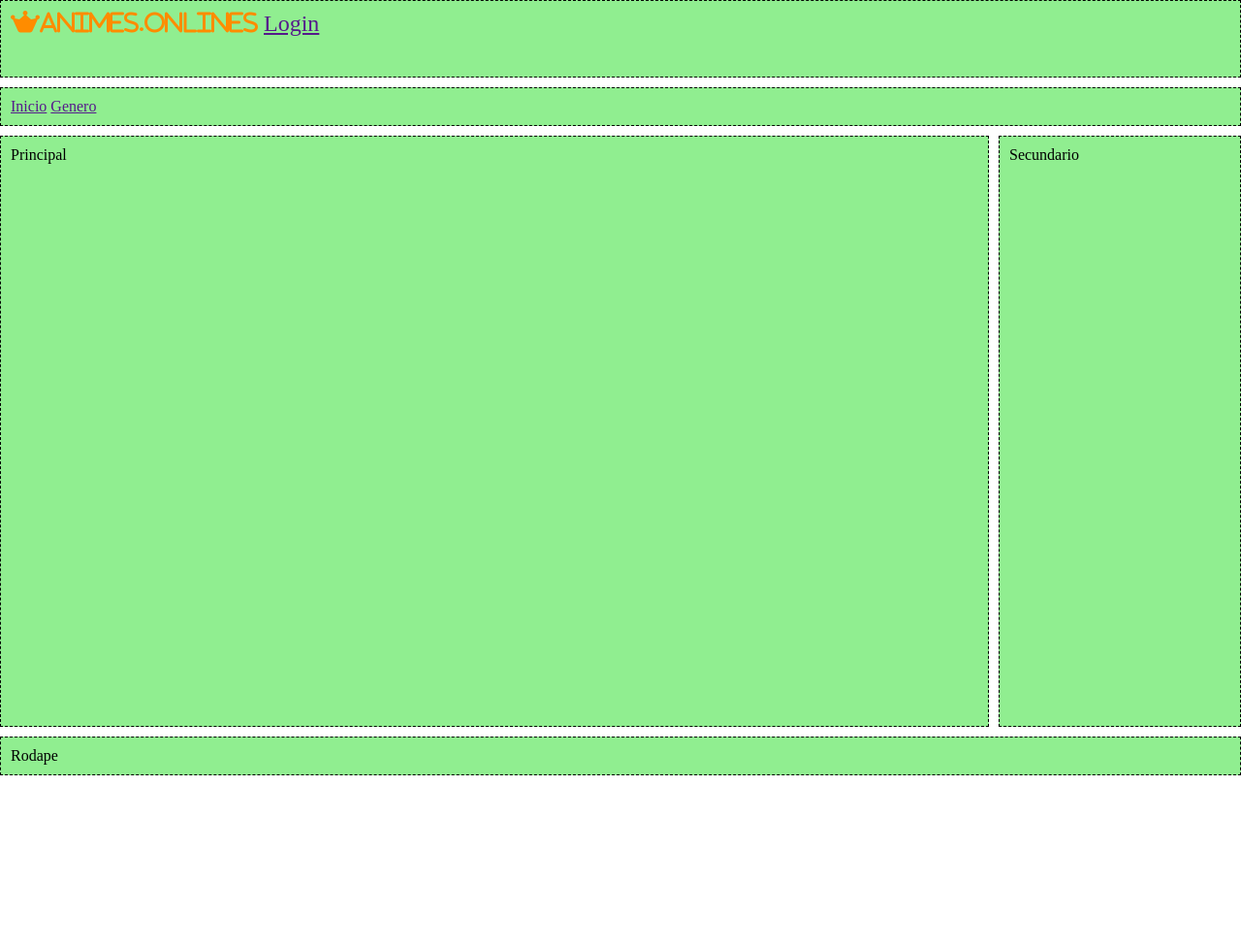
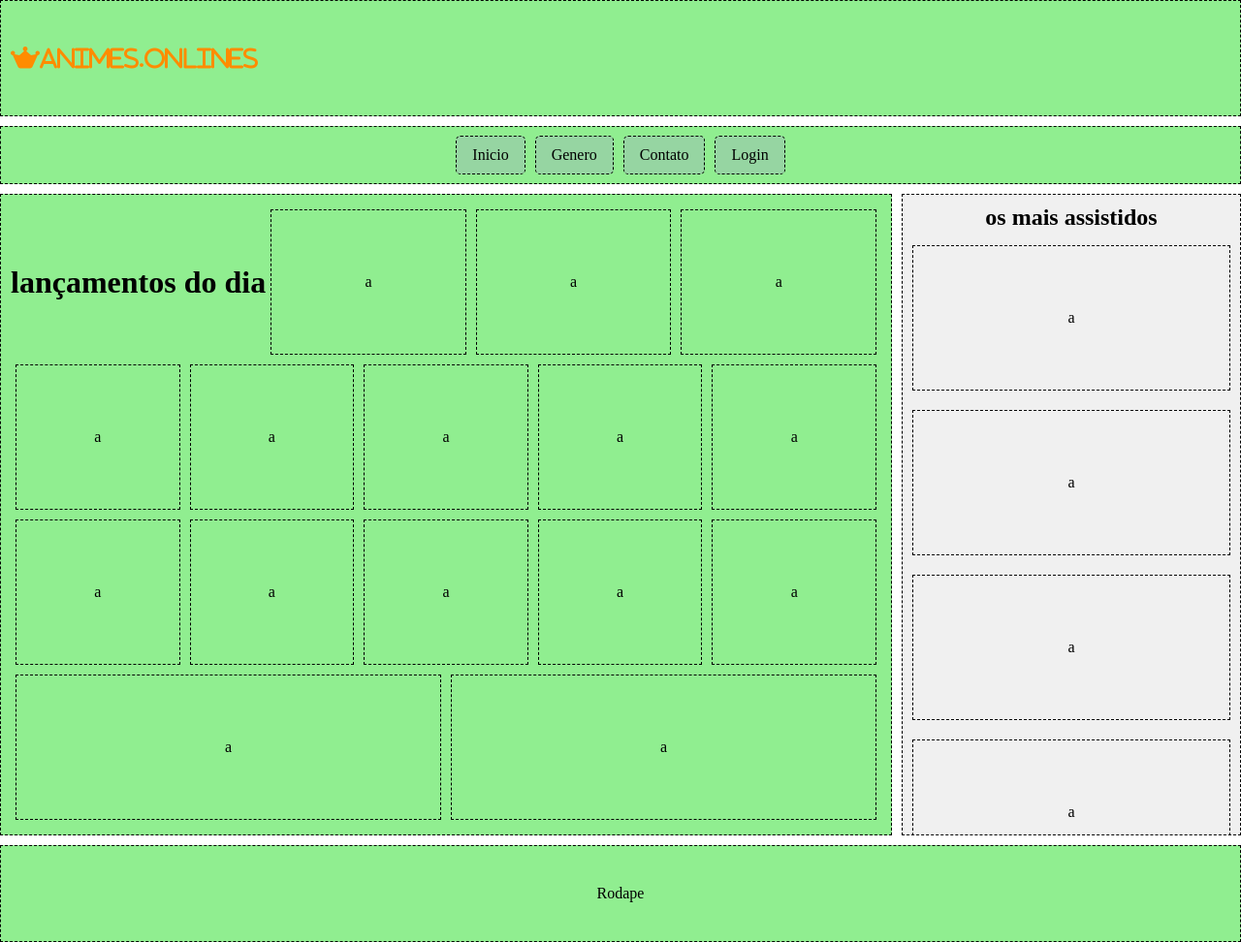
Before and after one commit to ViniciusPacheco67/site-de-animes, a plain HTML site: page index.html in a window 1280 px wide. Shown: the whole page at 97% size. Before the commit the page ends 800 px from the top, so only its background shows below. Drawn offline with Linux system fonts and the light colour scheme; a web font is replaced by a local one.

Commit message:
so por hj

```diff
--- a/estilo/style.css
+++ b/estilo/style.css
@@ -1,6 +1,6 @@
 * {
-    padding: 0px;
-    margin: 0px;
+    padding: 0;
+    margin: 0;
     box-sizing: border-box;
 }
 
@@ -8,41 +8,100 @@
     width: 100vw;
     height: 100vh;
     display: grid;
-    grid-template-rows: 80px 40px 1fr 40px;
-    grid-template-columns: 1fr 250px;
+    grid-template-rows: 120px 60px 1fr 100px;
+    grid-template-columns: 1fr 350px;
     gap: 10px;
 }
 
 .caixa {
+    display: flex;
     background-color: lightgreen;
     border: 1px dashed black;
     padding: 10px;
+    align-items: center;
+    justify-content: space-between;
 }
 
 #topo {
     grid-area: 1 / 1 / 2 / -1;
     font-size: 24px;
     color: darkorange;
+    display: flex;
     align-items: center;
-    justify-content: space-between;
 }
-#topo > a {
-    text-align: center;
+#menu {
+    grid-area: 2 / 1 / 3 / -1;
+    display: flex;
+    justify-content: center;
+    align-items: center;
 }
 
-
-#menu {
-    grid-area: 2 / 1 / 3 / -1;
+.menu {
+    display: flex;
+    gap: 10px;
+}
+.menu a {
+    background-color: rgba(158, 183, 184, 0.438);
+    text-decoration: none;
+    color: black;
+    padding: 10px 16px;
+    border: 1px dashed black;
+    border-radius: 5px;
+    display: flex;
+    align-items: center;
+    justify-content: center;
 }
 
-#pricinpal {
-    grid-area: 3 / 1 / -2 / 2;
+#principal {
+    grid-area: 3 / 1 / 4 / 2;
+    display: flex;
+    flex-wrap: wrap;
+    align-items: center;
+    justify-content: center;
+    transition: width 0.7s ease, height 0.7s ease;
+}
+
+.list {
+    display: flex;
+    border: 1px dashed black;
+    padding: 10px;
+    margin: 5px;
+    align-items: center;
+    justify-content: center;
+    flex: 1 1 150px; /* torna o item flexível */
+    min-width: 150px;
+    min-height: 150px;
 }
 
 #secundario {
-    grid-area: 3 / -2 / -2 / -1;
+    grid-area: 3 / 2 / 4 / 3;
+    display: flex;
+    flex-direction: column;
+    gap: 10px;
+    padding: 10px;
+    background-color: #f0f0f0;
+    border: 1px dashed black;
+    align-items: center;
+    justify-content: flex-start;
+    overflow-y: auto;
+}
+
+.secund {
+    display: flex;
+    border: 1px dashed black;
+    padding: 10px;
+    margin: 5px;
+    flex-direction: column;
+    align-items: center;
+    justify-content: center;
+    min-width: 150px;
+    min-height: 150px;
+    width: 100%;
 }
 
 #rodape {
-    grid-area: -2 / 1 / -1 / -1;
+    grid-area: 4 / 1 / 5 / -1;
+    display: flex;
+    align-items: center;
+    justify-content: center;
 }
--- a/index.html
+++ b/index.html
@@ -5,26 +5,54 @@
     <meta name="viewport" content="width=device-width, initial-scale=1.0">
     <link rel="stylesheet" href="https://cdnjs.cloudflare.com/ajax/libs/font-awesome/6.7.2/css/all.min.css" integrity="sha512-Evv84Mr4kqVGRNSgIGL/F/aIDqQb7xQ2vcrdIwxfjThSH8CSR7PBEakCr51Ck+w+/U6swU2Im1vVX0SVk9ABhg==" crossorigin="anonymous" referrerpolicy="no-referrer" />
     <link href="https://fonts.googleapis.com/css2?family=Bebas+Neue&family=Henny+Penny&display=swap" rel="stylesheet">
-    <title>Desafio 1 - Grid Layout </title>
+    <title>animes.online </title>
     <link rel="stylesheet" href="estilo/style.css">
+    <link rel="stylesheet" href="medias/style.css">
 </head>
 <body>
     <div class="container">
         <header class="caixa" id="topo">
             <i class="fa-solid fa-web-awesome" id="logo">Animes.onlines</i>
-            <a href="">Login</a>
         </header>
         <nav class="caixa" id="menu">
-            <a href="">Inicio</a>
-            <a href="">Genero</a>
-            <a href=""></a>
-            <a href=""></a>
+            <div class="menu">
+                <a href="" class="link">Inicio</a>
+                <a href="" class="link">Genero</a>
+                <a href="" class="link">Contato</a>
+                <a href="" class="link">Login</a>
+            </div>
         </nav>
         <main class="caixa" id="principal">
-            Principal
+            <h1>lançamentos do dia</h1>
+            <div class="list">a</div>
+            <div class="list">a</div>
+            <div class="list">a</div>
+            <div class="list">a</div>
+            <div class="list">a</div>
+            <div class="list">a</div>
+            <div class="list">a</div>
+            <div class="list">a</div>
+            <div class="list">a</div>
+            <div class="list">a</div>
+            <div class="list">a</div>
+            <div class="list">a</div>
+            <div class="list">a</div>
+            <div class="list">a</div>
+            <div class="list">a</div>
         </main>
         <aside class="caixa" id="secundario">
-            Secundario
+            <h1>os mais assistidos</h1>
+            <div class="secund">a</div>
+            <div class="secund">a</div>
+            <div class="secund">a</div>
+            <div class="secund">a</div>
+            <div class="secund">a</div>
+            <div class="secund">a</div>
+            <div class="secund">a</div>
+            <div class="secund">a</div>
+            <div class="secund">a</div>
+            <div class="secund">a</div>
+
         </aside>
         <footer class="caixa" id="rodape">
             Rodape
--- a/medias/style.css
+++ b/medias/style.css
@@ -0,0 +1,39 @@
+@media (max-width: 768px) {
+    .container {
+        grid-template-columns: 1fr;
+        grid-template-rows: 120px 60px auto auto 100px;
+    }
+
+    #topo {
+        grid-area: 1 / 1 / 2 / 2;
+    }
+
+    #menu {
+        grid-area: 2 / 1 / 3 / 2;
+    }
+
+    #principal {
+        grid-area: 3 / 1 / 4 / 2;
+        flex-wrap: wrap;
+        justify-content: center;
+    }
+
+    #secundario {
+        grid-area: 4 / 1 / 5 / 2;
+        flex-direction: row;
+        flex-wrap: wrap;
+        justify-content: center;
+        align-items: center;
+        overflow-x: auto;
+    }
+
+    .secund {
+        min-width: 120px;
+        min-height: 120px;
+        width: auto;
+    }
+
+    #rodape {
+        grid-area: 5 / 1 / 6 / 2;
+    }
+}
```
